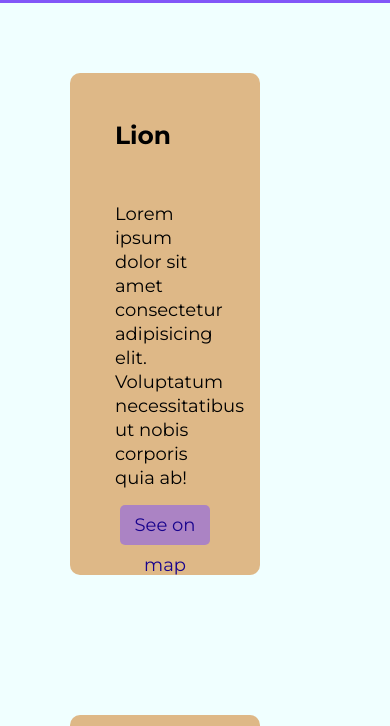
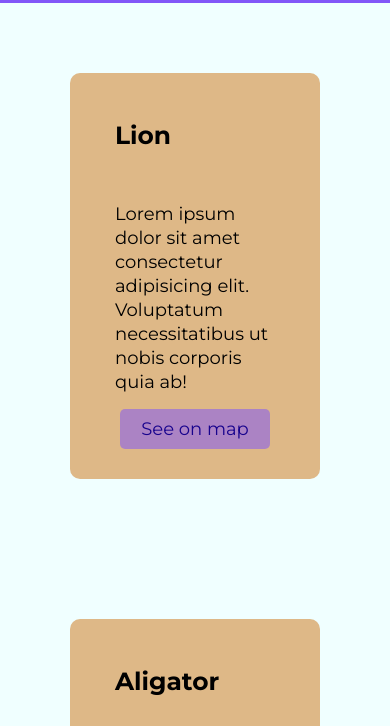
Before and after one commit to Gazuz33/expert-soft-frontend-test, a plain HTML site: page index.html in a window 390 px wide. Shown: the part 97-823 px from the top of the page. Drawn offline with Linux system fonts and the light colour scheme.

Commit message:
init: add some response

```diff
--- a/style.css
+++ b/style.css
@@ -9,7 +9,7 @@ body {
   background-color: #777;
   margin: 0px auto;
 }
-  header{
+header {
   display: flex;
   align-items: center;
   justify-content: space-between;
@@ -28,20 +28,17 @@ body {
   padding: 15px 30px 0px 15px;
 }
 
-.content{
+.content {
   min-height: calc(100vh - 100px);
   width: 100%;
-    max-width: 1200px;
   margin: 0 auto;
   background-color: azure;
-
 }
 .content__container {
   display: flex;
   flex-direction: row;
   justify-content: space-between;
   flex-wrap: wrap;
-    max-width: 1200px;
   margin: 0px auto;
 }
 .card {
@@ -74,7 +71,7 @@ body {
   height: 40px;
   line-height: 40px;
   font-size: 18px;
-    color:rgb(24, 3, 141);
+  color: rgb(24, 3, 141);
   text-align: center;
   border-radius: 5px;
   background-color: #8257f88a;
@@ -83,7 +80,7 @@ body {
 .card__btn:hover {
   cursor: pointer;
 }
-.card img{
+.card img {
   transition: transform 1s;
 }
 .card img:hover {
@@ -95,12 +92,63 @@ body {
   content: attr(data-title);
   position: absolute;
   z-index: 1;
-    background:#aa2cff;
+  background: #aa2cff;
   opacity: 0.7;
   color: #ffffff;
-    font-family: 'Montserrat', sans-serif;
+  font-family: "Montserrat", sans-serif;
   font-weight: 600;
   padding: 5px 10px;
   margin-left: -300px;
   border-radius: 3px;
 }
+@media (min-width: 1000px) and (max-width:1200px) {
+    .card {
+      flex: 0 1 40%;
+    }
+    .content__container {
+      justify-content: center;
+    }
+  }
+@media (max-width: 992px) {
+  .card {
+    flex: 0 1 50%;
+  }
+  .content__container {
+    justify-content: center;
+  }
+  .card__img:hover::after {
+    margin-left: -300px;
+  }
+}
+@media (max-width: 760px) {
+  .card {
+    flex: 0 1 65%;
+  }
+  .content__container {
+    justify-content: center;
+  }
+}
+@media (max-width: 550px) {
+    .card {
+      flex: 0 1 65%;
+    }
+    .content__container {
+      justify-content: center;
+    }
+    .card__img:hover::after {
+      margin-left: -215px;
+      font-size: 14px;
+    }
+  }
+  @media (max-width: 400px) {
+    .card {
+      flex: 0 1 70%;
+    }
+    .content__container {
+      justify-content: center;
+    }
+    .card__img:hover::after {
+      font-size: 10px;
+      margin-left: -150px;
+    }
+  }
```
Also changed, not shown: index.html (+27 -14 lines). Lines whose indentation alone changed are shown as unchanged.
